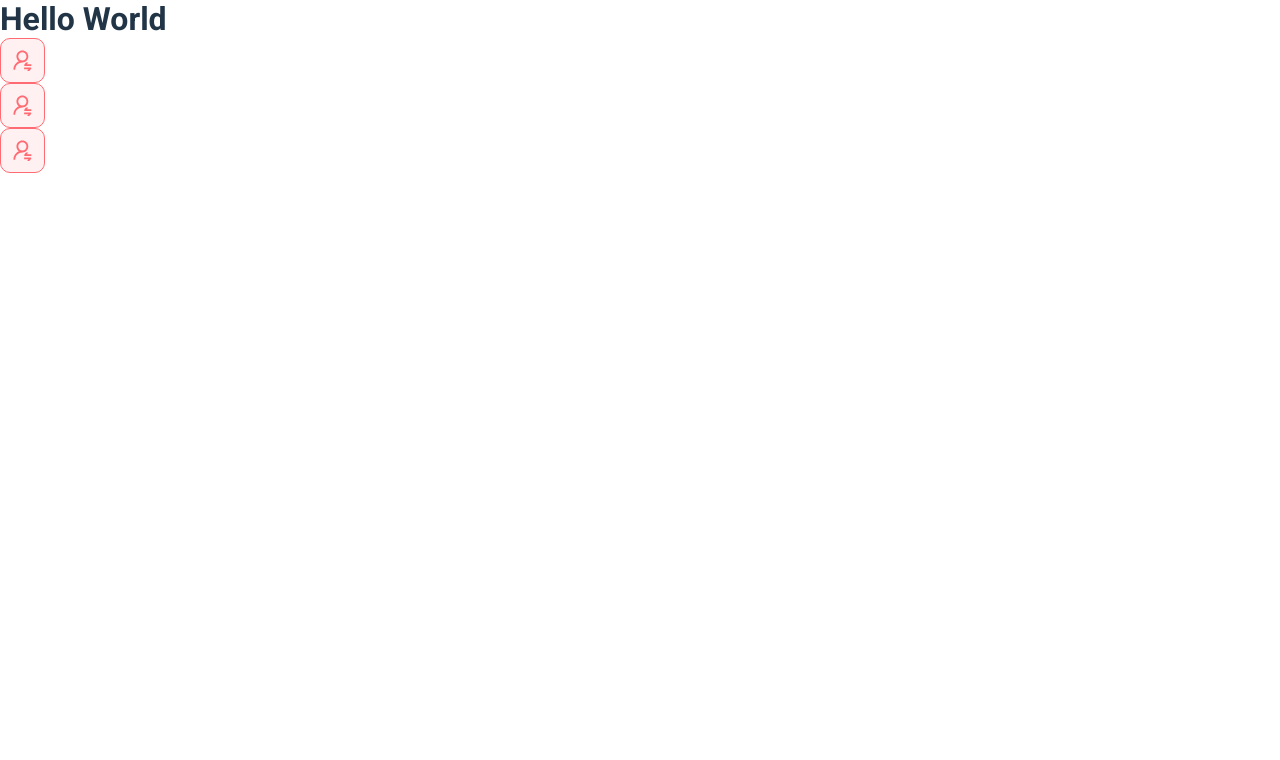
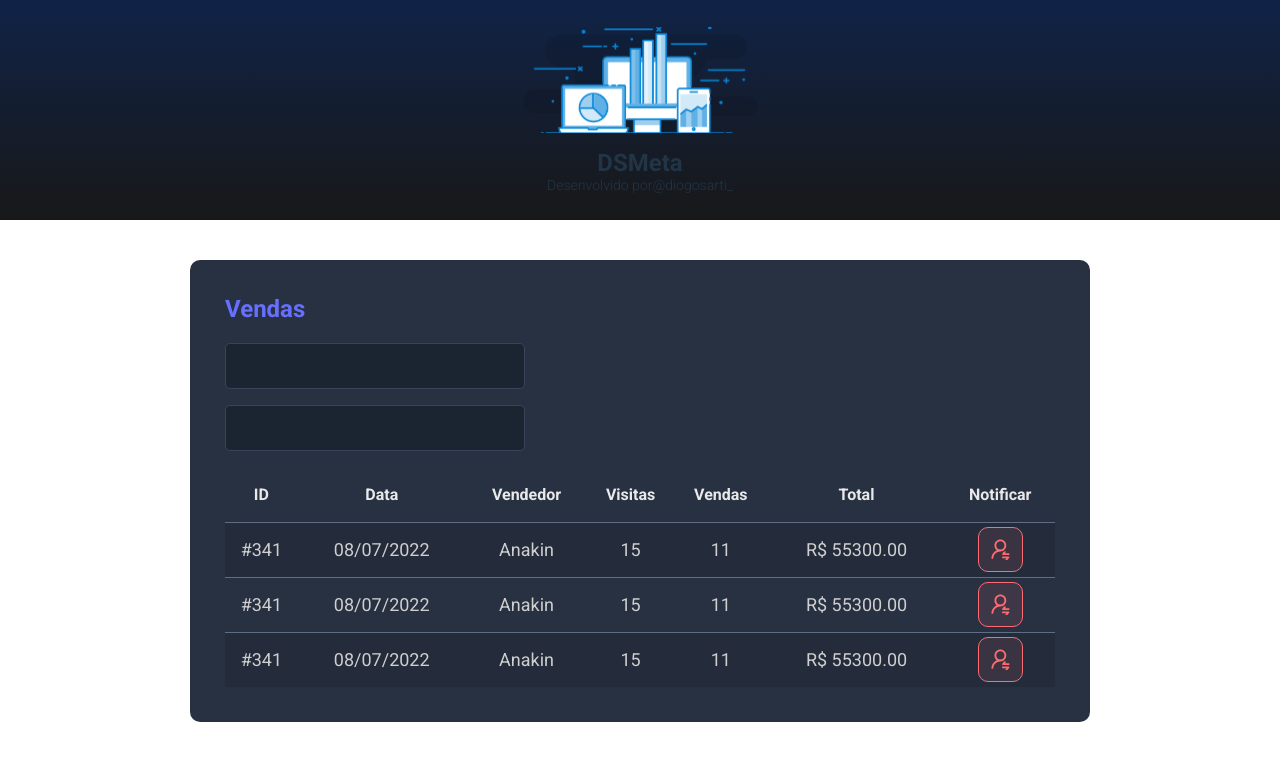
Before and after one commit to diogosarti/dsmeta, a React (Vite) app in the folder frontend/: page / in a window 1280 px wide. Shown: the top 760 px of the page. Built offline with nearby package versions, Linux system fonts and the light colour scheme.

Commit message:
Other components

```diff
--- a/frontend/src/App.tsx
+++ b/frontend/src/App.tsx
@@ -1,16 +1,21 @@
 
 // import './App.css'
 
-import NotificationButton from "./components/NotificationButton"
+import Header from "./components/Header"
+import SalesCard from "./components/SalesCard"
 
 function App() {
 
   return(
     <>
-      <h1>Hello World</h1>
-      <NotificationButton />
-      <NotificationButton />
-      <NotificationButton />
+    <Header />
+    <main>
+      <section id="sales">
+        <div className="dsmeta-container">
+          <SalesCard />
+        </div>
+      </section>
+    </main>
     </>
 
   )
--- /dev/null
+++ b/frontend/src/components/Header/index.tsx
@@ -0,0 +1,17 @@
+import "./styles.css"
+import Logo from "../../assets/logo.svg"
+
+export default function Header(){
+    return(
+        <header>
+            <div className="dsmeta-logo-container">
+                <img src={Logo} alt="DSMeta" />
+                <h1>DSMeta</h1>
+                <p>
+                Desenvolvido por
+                <a href="https://www.instagram.com/diogosarti_">@diogosarti_</a>
+                </p>
+            </div>
+    </header>
+    )
+}
--- /dev/null
+++ b/frontend/src/components/Header/styles.css
@@ -0,0 +1,27 @@
+header {
+    background: linear-gradient(180deg, #102347 0%, #181818 100%);
+    height: 220px;
+    display: flex;
+    align-items: center;
+    justify-content: center;
+  }
+
+  .dsmeta-logo-container {
+    display: flex;
+    flex-direction: column;
+    align-items: center;
+  }
+
+  .dsmeta-logo-container img {
+    width: 235px;
+  }
+
+  .dsmeta-logo-container h1 {
+    margin-top: 15px;
+    font-size: 24px;
+  }
+
+  .dsmeta-logo-container p {
+    font-size: 14px;
+    font-weight: 300;
+  }
--- /dev/null
+++ b/frontend/src/components/SalesCard/index.tsx
@@ -0,0 +1,77 @@
+import NotificationButton from "../NotificationButton"
+import "./styles.css"
+
+export default function SalesCard(){
+    return (
+        <div className="dsmeta-card">
+        <h2 className="dsmeta-sales-title">Vendas</h2>
+        <div>
+          <div className="dsmeta-form-control-container">
+            <input className="dsmeta-form-control" type="text" />
+          </div>
+          <div className="dsmeta-form-control-container">
+            <input className="dsmeta-form-control" type="text" />
+          </div>
+        </div>
+
+        <div>
+          <table className="dsmeta-sales-table">
+            <thead>
+              <tr>
+                <th className="show992">ID</th>
+                <th className="show576">Data</th>
+                <th>Vendedor</th>
+                <th className="show992">Visitas</th>
+                <th className="show992">Vendas</th>
+                <th>Total</th>
+                <th>Notificar</th>
+              </tr>
+            </thead>
+            <tbody>
+              <tr>
+                <td className="show992">#341</td>
+                <td className="show576">08/07/2022</td>
+                <td>Anakin</td>
+                <td className="show992">15</td>
+                <td className="show992">11</td>
+                <td>R$ 55300.00</td>
+                <td>
+                  <div className="dsmeta-red-btn-container">
+                    <NotificationButton />
+                  </div>
+                </td>
+              </tr>
+              <tr>
+                <td className="show992">#341</td>
+                <td className="show576">08/07/2022</td>
+                <td>Anakin</td>
+                <td className="show992">15</td>
+                <td className="show992">11</td>
+                <td>R$ 55300.00</td>
+                <td>
+                  <div className="dsmeta-red-btn-container">
+                    <NotificationButton />
+                  </div>
+                </td>
+              </tr>
+              <tr>
+                <td className="show992">#341</td>
+                <td className="show576">08/07/2022</td>
+                <td>Anakin</td>
+                <td className="show992">15</td>
+                <td className="show992">11</td>
+                <td>R$ 55300.00</td>
+                <td>
+                  <div className="dsmeta-red-btn-container">
+                    <NotificationButton />
+                  </div>
+                </td>
+              </tr>
+            </tbody>
+
+          </table>
+        </div>
+
+      </div>
+    )
+}
--- /dev/null
+++ b/frontend/src/components/SalesCard/styles.css
@@ -0,0 +1,97 @@
+.dsmeta-card {
+    background-color: #283142;
+    border-radius: 10px;
+    padding: 30px 10px;
+  }
+
+  .dsmeta-sales-title {
+    color: #676fff;
+    font-size: 24px;
+    margin-bottom: 20px;
+  }
+
+  .dsmeta-form-control-container {
+    margin-bottom: 16px;
+    max-width: 300px;
+  }
+
+  .dsmeta-form-control {
+    width: 100%;
+    height: 46px;
+    background-color: #1b2531;
+    border: 1px solid #384459;
+    border-radius: 5px;
+    color: #9aaabe;
+    padding: 0 20px;
+    font-size: 18px;
+  }
+
+  .dsmeta-sales-table {
+    width: 100%;
+    border-spacing: 0;
+    border-collapse: collapse;
+  }
+
+  .dsmeta-sales-table thead {
+    height: 55px;
+    font-size: 16px;
+    color: #e9e9e9;
+    font-weight: 700;
+  }
+
+  .dsmeta-sales-table tbody {
+    font-size: 14px;
+    font-weight: 400;
+    color: #cfcfcf;
+    text-align: center;
+  }
+
+  .dsmeta-sales-table tbody tr {
+    height: 74px;
+    border-top: 1px solid #5f6e82;
+  }
+
+  .dsmeta-sales-table tbody tr:hover > td {
+    background-color: #384459;
+  }
+
+  .dsmeta-sales-table tbody tr:nth-child(odd) {
+    background-color: #242c3b;
+  }
+
+  .dsmeta-red-btn-container {
+      display: flex;
+      justify-content: center;
+  }
+
+  .show576 {
+      display: none;
+  }
+
+  .show992 {
+      display: none;
+  }
+
+  @media (min-width: 576px) {
+      .show576 {
+          display: table-cell;
+      }
+
+      .dsmeta-card {
+          padding: 35px;
+      }
+
+      .dsmeta-sales-table tbody tr {
+          height: 55px;
+      }
+
+      .dsmeta-sales-table tbody {
+          font-size: 18px;
+      }
+  }
+
+  @media (min-width: 992px) {
+      .show992 {
+          display: table-cell;
+      }
+  }
--- a/frontend/src/index.css
+++ b/frontend/src/index.css
@@ -26,40 +26,6 @@
   text-decoration: none;
 }
 
-header {
-  background: linear-gradient(180deg, #102347 0%, #181818 100%);
-  height: 220px;
-  display: flex;
-  align-items: center;
-  justify-content: center;
-}
-
-.dsmeta-logo-container {
-  display: flex;
-  flex-direction: column;
-  align-items: center;
-}
-
-.dsmeta-logo-container img {
-  width: 235px;
-}
-
-.dsmeta-logo-container h1 {
-  margin-top: 15px;
-  font-size: 24px;
-}
-
-.dsmeta-logo-container p {
-  font-size: 14px;
-  font-weight: 300;
-}
-
-.dsmeta-card {
-  background-color: #283142;
-  border-radius: 10px;
-  padding: 30px 10px;
-}
-
 .dsmeta-container {
   width: 100%;
   max-width: 900px;
@@ -68,98 +34,6 @@
 
 #sales {
   padding: 40px 10px;
-}
-
-.dsmeta-sales-title {
-  color: #676fff;
-  font-size: 24px;
-  margin-bottom: 20px;
-}
-
-.dsmeta-form-control-container {
-  margin-bottom: 16px;
-  max-width: 300px;
-}
-
-.dsmeta-form-control {
-  width: 100%;
-  height: 46px;
-  background-color: #1b2531;
-  border: 1px solid #384459;
-  border-radius: 5px;
-  color: #9aaabe;
-  padding: 0 20px;
-  font-size: 18px;
-}
-
-.dsmeta-sales-table {
-  width: 100%;
-  border-spacing: 0;
-  border-collapse: collapse;
-}
-
-.dsmeta-sales-table thead {
-  height: 55px;
-  font-size: 16px;
-  color: #e9e9e9;
-  font-weight: 700;
-}
-
-.dsmeta-sales-table tbody {
-  font-size: 14px;
-  font-weight: 400;
-  color: #cfcfcf;
-  text-align: center;
-}
-
-.dsmeta-sales-table tbody tr {
-  height: 74px;
-  border-top: 1px solid #5f6e82;
-}
-
-.dsmeta-sales-table tbody tr:hover > td {
-  background-color: #384459;
-}
-
-.dsmeta-sales-table tbody tr:nth-child(odd) {
-  background-color: #242c3b;
-}
-
-.dsmeta-red-btn-container {
-    display: flex;
-    justify-content: center;
-}
-
-.show576 {
-    display: none;
-}
-
-.show992 {
-    display: none;
-}
-
-@media (min-width: 576px) {
-    .show576 {
-        display: table-cell;
-    }
-
-    .dsmeta-card {
-        padding: 35px;
-    }
-
-    .dsmeta-sales-table tbody tr {
-        height: 55px;
-    }
-
-    .dsmeta-sales-table tbody {
-        font-size: 18px;
-    }
-}
-
-@media (min-width: 992px) {
-    .show992 {
-        display: table-cell;
-    }
 }
 
 @media (prefers-color-scheme: light) {
```
